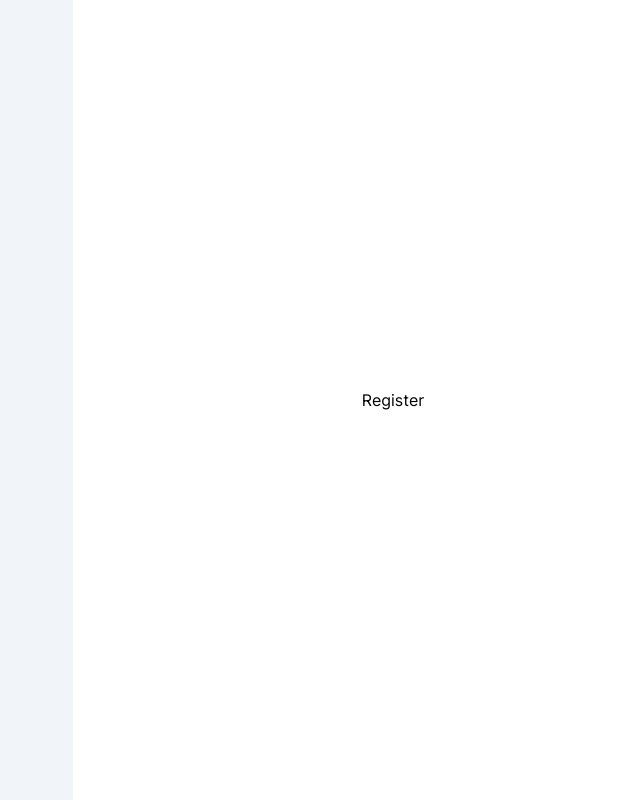
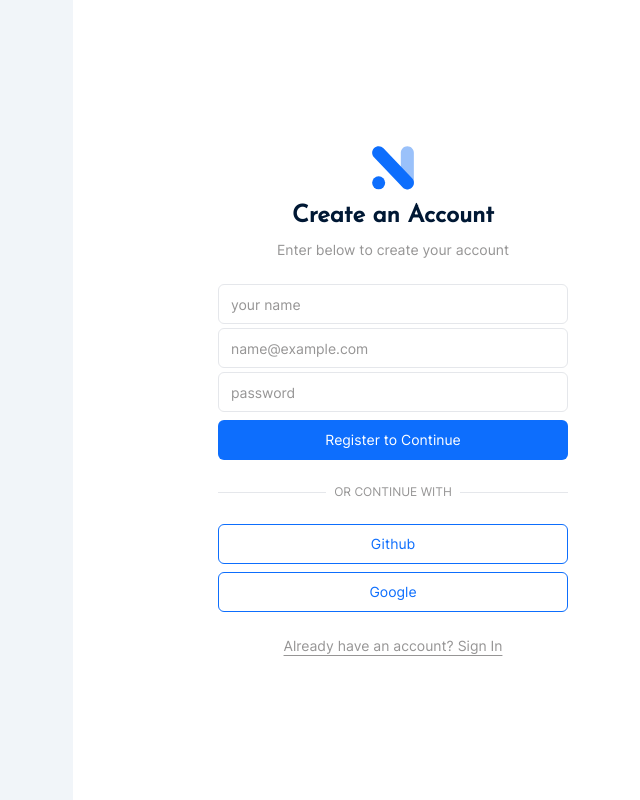
Before and after one commit to RajdeepDs/NoteUp, a Next.js app: page /register in a window 1280 px wide. Shown: the whole page, without its empty margins (567-1207 px from the left). Built offline with nearby package versions, Linux system fonts and the light colour scheme.

Commit message:
register page ui created

```diff
--- a/app/(authpage)/login/page.tsx
+++ b/app/(authpage)/login/page.tsx
@@ -4,7 +4,7 @@ import Image from "next/image";
 import LoginForm from "@/components/loginForm";
 import OauthButton from "@/components/oauthButton";
 export const metadata: Metadata = {
-  title: "Login to your account",
+  title: "Login | NoteUp",
   description: "Login to your account to get started",
 };
 export default function LoginPage() {
--- a/app/(authpage)/register/page.tsx
+++ b/app/(authpage)/register/page.tsx
@@ -1,13 +1,45 @@
 import { Metadata } from "next";
+import Link from "next/link";
+import Image from "next/image";
+import OauthButton from "@/components/oauthButton";
+import RegisterForm from "@/components/registerForm";
 export const metadata: Metadata = {
-  title: "Create an account",
+  title: "Create an account | NoteUp",
   description: "Create an account to get started",
 };
 export default function RegisterPage() {
   return (
     <div className=" grid h-screen w-screen flex-col items-center justify-center lg:max-w-none lg:grid-cols-2 lg:px-0">
       <div className="hidden h-full bg-slate-100 lg:block" />
-      <div className="mx-auto">Register</div>
+
+      <div className="mx-auto flex w-full flex-col justify-center space-y-6 sm:w-[350px]">
+        <div className="flex flex-col space-y-2 text-center">
+          <Link href={"/"}>
+            <Image
+              src="/logo.svg"
+              alt="Logo"
+              width={48}
+              height={48}
+              priority={true}
+              className="mx-auto"
+            />
+          </Link>
+          <h1 className="font-mono text-2xl font-semibold text-black">
+            Create an Account
+          </h1>
+          <p className="text-sm text-mutedblack">
+            Enter below to create your account
+          </p>
+        </div>
+        <RegisterForm />
+        <OauthButton />
+        <Link
+          href={"/login"}
+          className="text-center text-sm text-mutedblack underline underline-offset-4 hover:text-black"
+        >
+          Already have an account? Sign In
+        </Link>
+      </div>
     </div>
   );
 }
--- /dev/null
+++ b/components/registerForm.tsx
@@ -0,0 +1,81 @@
+"use client";
+import { useForm } from "react-hook-form";
+import { Input } from "./ui/input";
+import { Label } from "./ui/label";
+import { buttonVariants } from "./ui/button";
+import { cn } from "@/lib/utils";
+
+export default function RegisterForm() {
+  const {
+    register,
+    handleSubmit,
+    formState: { errors },
+  } = useForm({ defaultValues: { username: "", email: "", password: "" } });
+  return (
+    <div className="flex flex-col space-y-2">
+      <form
+        onSubmit={handleSubmit((data) => {
+          console.log(data);
+        })}
+      >
+        <div className="grid gap-2">
+          <div className="grid gap-1">
+            <Label className="sr-only" htmlFor="username">
+              UserName
+            </Label>
+            <Input
+              id="username"
+              type="text"
+              placeholder="your name"
+              autoCapitalize="none"
+              autoCorrect="off"
+              className="border"
+              {...register("username", { required: "This is required" })}
+            />
+            {errors?.username && (
+              <p className="px-1 text-xs text-red-600">
+                {errors.username.message}
+              </p>
+            )}
+            <Label className="sr-only" htmlFor="email">
+              Email
+            </Label>
+            <Input
+              id="email"
+              type="text"
+              placeholder="name@example.com"
+              autoCapitalize="none"
+              autoComplete="email"
+              autoCorrect="off"
+              className="border"
+              {...register("email", { required: "This is required" })}
+            />
+            {errors?.email && (
+              <p className="px-1 text-xs text-red-600">
+                {errors.email.message}
+              </p>
+            )}
+            <Label className="sr-only" htmlFor="password">
+              Password
+            </Label>
+            <Input
+              id="password"
+              type="password"
+              placeholder="password"
+              className="border"
+              {...register("password", { required: "This is required" })}
+            />
+            {errors?.password && (
+              <p className="px-1 text-xs text-red-600">
+                {errors.password.message}
+              </p>
+            )}
+          </div>
+          <button type="submit" className={cn(buttonVariants())}>
+            Register to Continue
+          </button>
+        </div>
+      </form>
+    </div>
+  );
+}
```
